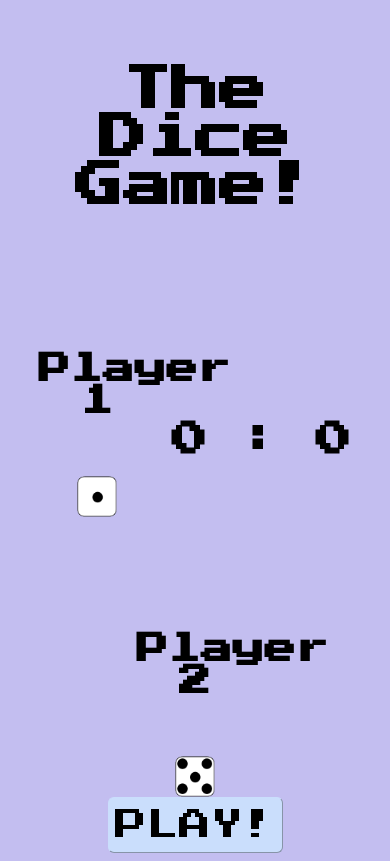
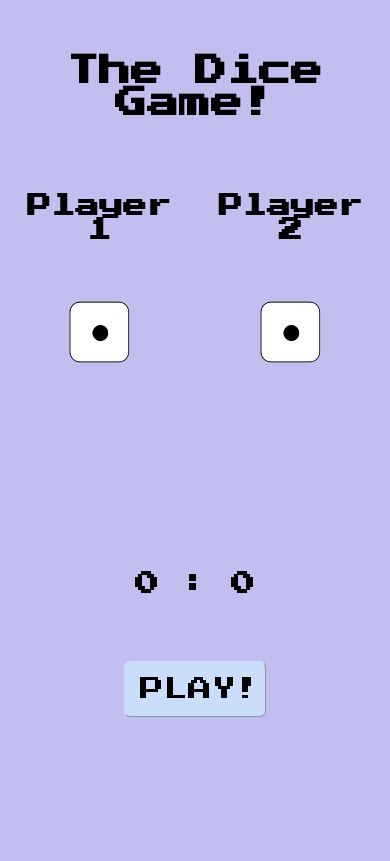
Before and after one commit to Dearmann/dice-game, a plain HTML site: page index.html in a window 390 px wide. Drawn offline with Linux system fonts and the light colour scheme.

Commit message:
Mobile responsiveness

```diff
--- a/index.html
+++ b/index.html
@@ -25,7 +25,7 @@
     </section>
     <section class="player-section">
         <h2 class="player-name">Player 2</h2>
-        <img class="dice" src="images/dice5.png" alt="dice5">
+        <img class="dice" src="images/dice1.png" alt="dice1">
     </section>
     <button>PLAY!</button>
 </body>
--- a/style.css
+++ b/style.css
@@ -12,12 +12,11 @@ h1 {
 }
 
 button {
+    padding: 15px 5px 15px 15px;
     display: block;
     margin: auto;
     font-family: 'Press Start 2P', cursive;
     font-size: 2rem;
-    width: 175px;
-    height: 3.5rem;
     border-width: 1px;
     background-color: #CADEFC;
     border-color:#CADEFC;
@@ -37,16 +36,16 @@ button:hover {
     width: 30vw;
 }
 
-.score-section {
-    position: relative;
-    bottom: 7vh;
-    display: inline-block;
-    font-size: 1.5rem;
+.player-name {
+    font-size: 2rem;
     margin-bottom: 7vh;
 }
 
-.player-name {
-    font-size: 2rem;
+.score-section {
+    position: relative;
+    bottom: 8vh;
+    display: inline-block;
+    font-size: 1.5rem;
     margin-bottom: 7vh;
 }
 
@@ -54,15 +53,37 @@ button:hover {
     width: 35%;
 }
 
-/* @media (max-width: 600px) {
+@media (max-width: 650px) {
+    h1 {
+        font-size: 2rem;
+        padding: 4vh 0;
+    }
+
+    button {
+        font-size: 1.5rem;
+        position: absolute;
+        /* Centered on parent element */
+        left: 50%;
+        /* Centered on element itself */
+        transform: translate(-50%, 0);
+        bottom: 15%;
+    }
+
     .player-section {
-        display: block;
-        margin: auto;
+        width: 45vw;
+    }
+
+    .player-name {
+        font-size: 1.5rem;
     }
 
     .score-section {
-        display: block;
-        margin: auto;
-        position: static;
+        font-size: 1rem;
+        position: absolute;
+        /* Centered on parent element */
+        left: 50%;
+        /* Centered on element itself */
+        transform: translate(-50%, 0);
+        bottom: 20%;
     }
-} */
+}
```
